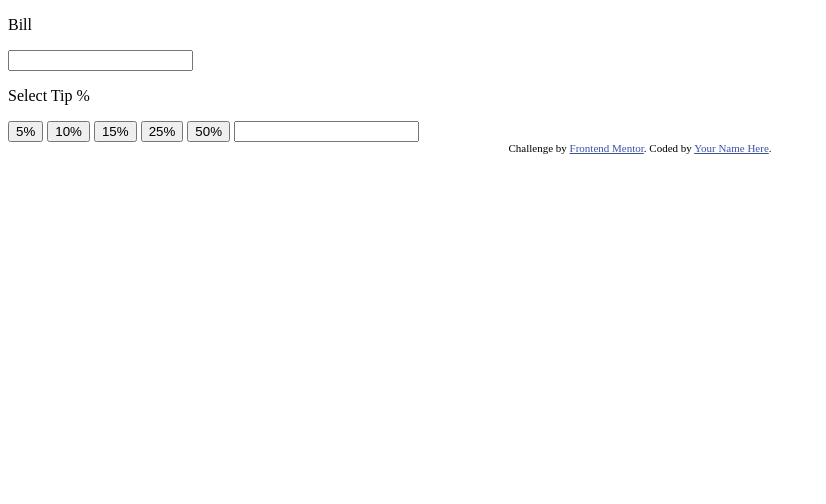
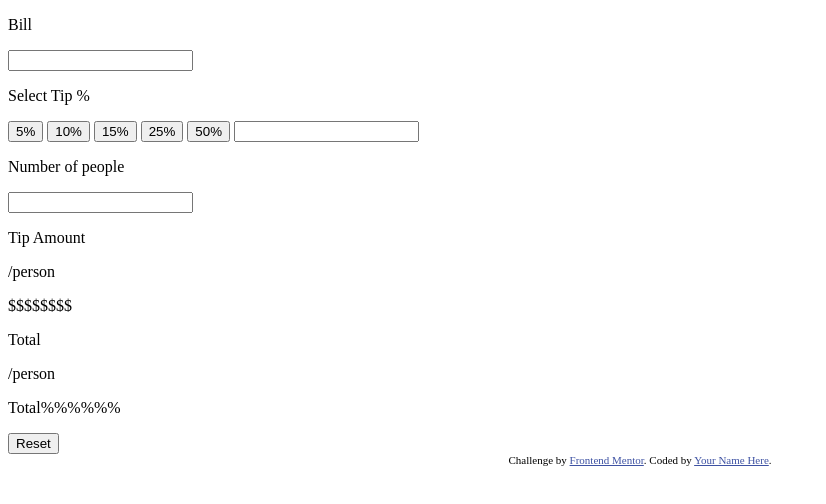
Before and after one commit to xarmatis/tip-calc, a plain HTML site: page tip-calculator-app-main/tip-calculator-app-main/index.html in a window 1280 px wide. Shown: the whole page, without its empty margins (0-826 px from the left). Drawn offline with Linux system fonts and the light colour scheme.

Commit message:
2nd version

```diff
--- a/tip-calculator-app-main/tip-calculator-app-main/index.html
+++ b/tip-calculator-app-main/tip-calculator-app-main/index.html
@@ -40,12 +40,32 @@
 
 
       </div>
+      <div class = "Number of People">
+        <p>Number of people</p>
+        <input id ="people">
+      </div>
+
+
+
 
 
 
     </div>
 
-    <div id="right"></div>
+    <div id="right">
+      <div class ="Tip Amount">
+        <P>Tip Amount</P>
+        <p>/person</p>
+        <p>$$$$$$$$</p>
+
+        <p>Total</p>
+        <p>/person</p>
+        <p>Total%%%%%%</p>
+
+      <button id = "Reset">Reset</button>
+      </div>
+
+    </div>
 
 
 
```
